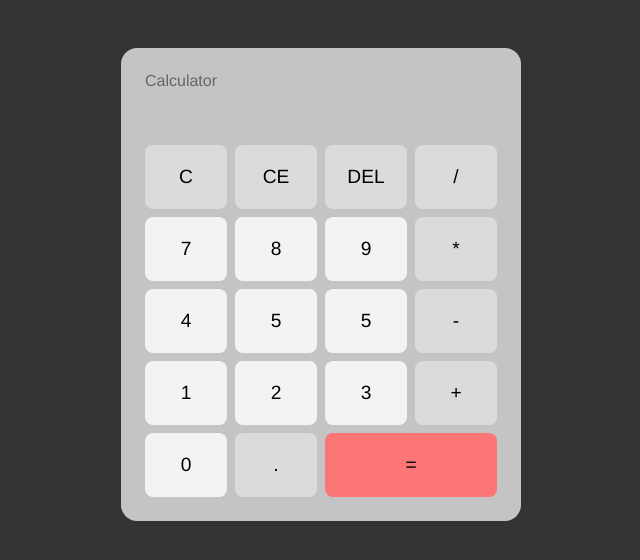
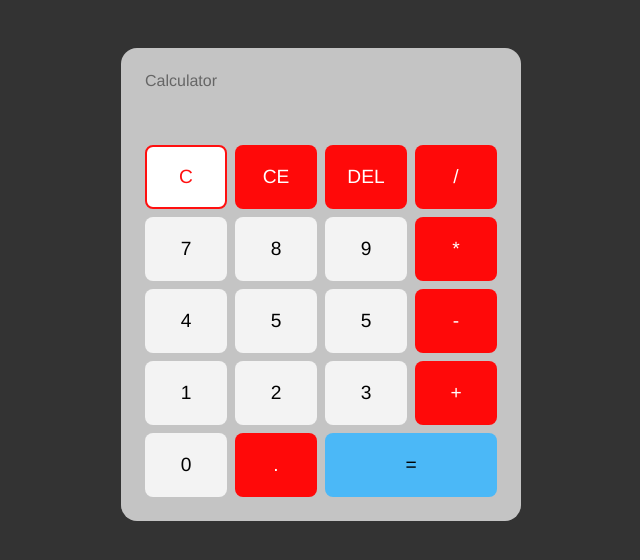
Before and after one commit to rafagamatoss/ONEBITCalculator, a plain HTML site: page index.html in a window 1280 px wide. In both pictures the pointer is over the button 505 px from the left and 177 px from the top of the page. Shown: the whole page, without its empty margins (319-959 px from the left). Drawn offline with Linux system fonts and the light colour scheme.

Commit message:
style
Finishing button styling.

```diff
--- a/css/style.css
+++ b/css/style.css
@@ -76,7 +76,29 @@ body{
     color: #fff;
 }
 
+#buttons-container .op{
+    background-color: #ff0909;
+    transition: 0.3s ease-in;
+    color: white;
+}
+
+#buttons-container .op:hover{
+    background-color: #ffffff;
+    border: 2px solid ;
+    border-color: #ff1010;
+
+    color: #ff1010;
+}
+
 #buttons-container #equal-btn{
     grid-column: span 2;
-    background-color: #fc7676;
+    background-color: #4bb8f7;
+    transition: 0.1s ease-in;
 }
+
+#buttons-container #equal-btn:hover{
+    background-color: white;
+    color: rgb(0, 89, 148);
+    border: 2px solid;
+    border-color: rgb(0, 89, 148);
+}
```
